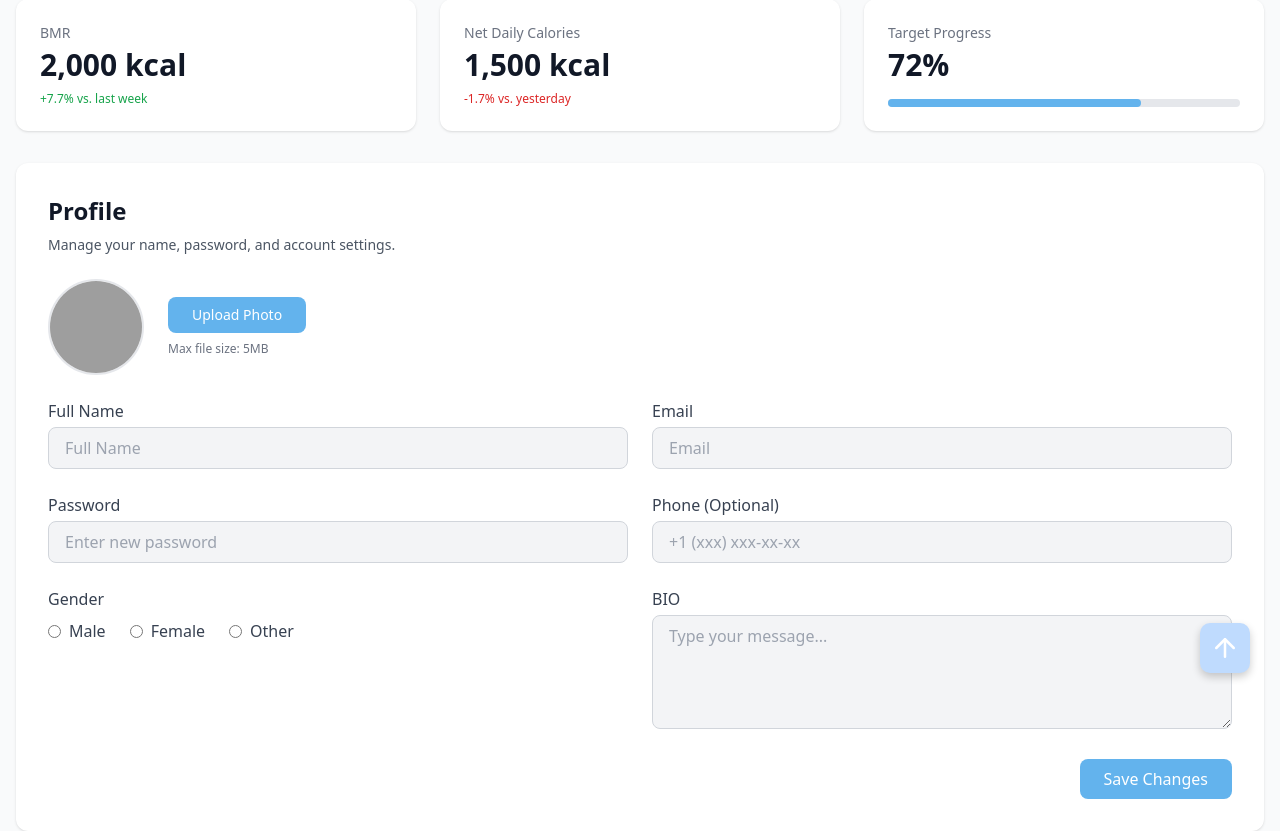
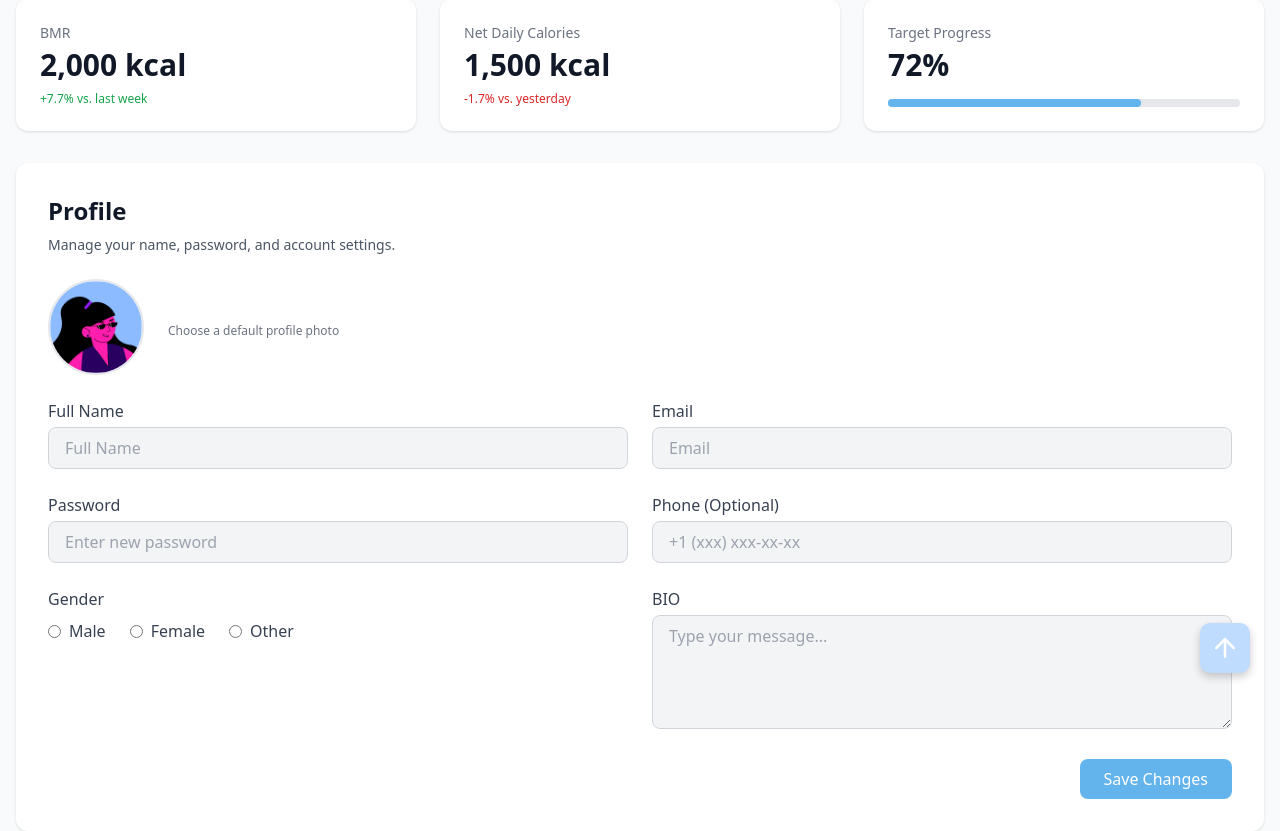
Before and after one commit to survivzhang/webTeam51, a Flask app: template app/templates/profile.html in a window 1280 px wide. Shown: the part 97-928 px from the top of the page. Run offline with Flask 3, Linux system fonts and the light colour scheme; the template is opened without the code that fills it, so the values that code supplies are empty; some libraries are stand-ins or nearby versions; grey boxes are pictures that could not be loaded.

Commit message:
Allow users to select a default profile photo

```diff
--- a/app/templates/profile.html
+++ b/app/templates/profile.html
@@ -33,28 +33,15 @@
     <input type="hidden" name="csrf_token" value="{{ csrf_token() }}">
     <div class="flex items-center space-x-6 mb-8">
       <img
-        src="{{ url_for('static', filename='profile_photos/' + current_user.photo if current_user.photo else 'default_profile.png') }}"
+        src="{{ url_for('static', filename='profile_photos/' + current_user.photo if current_user.photo else 'profile_photos/vibrent_1.png') }}"
         alt="Profile Photo"
         class="w-24 h-24 rounded-full object-cover border-2 border-gray-200"
         id="profile-photo-preview"
       />
       <div>
-        <input
-          type="file"
-          id="photo-upload"
-          name="photo"
-          accept="image/*"
-          class="hidden"
-          onchange="previewPhoto(event)"
-        />
-        <button
-          type="button"
-          onclick="document.getElementById('photo-upload').click()"
-          class="px-6 py-2 bg-cal-blue text-white text-sm font-medium rounded-lg hover:bg-cal-blue-dark focus:outline-none focus:ring-2 focus:ring-cal-blue"
-        >
-          Upload Photo
-        </button>
-        <p class="text-xs text-gray-500 mt-2">Max file size: 5MB</p>
+        <div id="default-photos" class="flex flex-wrap gap-4 mb-2"></div>
+        <input type="hidden" name="photo" id="selected-photo" value="{{ current_user.photo }}">
+        <p class="text-xs text-gray-500 mt-2">Choose a default profile photo</p>
       </div>
     </div>
 
@@ -168,15 +155,26 @@
 
 {% block scripts %}
 <script>
-function previewPhoto(event) {
-  const file = event.target.files[0];
-  if (file) {
-    const reader = new FileReader();
-    reader.onload = function(e) {
-      document.getElementById('profile-photo-preview').src = e.target.result;
-    }
-    reader.readAsDataURL(file);
-  }
-}
+fetch('/api/default-photos')
+  .then(res => res.json())
+  .then(data => {
+    const container = document.getElementById('default-photos');
+    data.photos.forEach(url => {
+      const img = document.createElement('img');
+      img.src = url;
+      img.className = 'w-16 h-16 rounded-full border-2 cursor-pointer';
+      img.onclick = () => {
+        document.getElementById('selected-photo').value = url.split('/').pop();
+        document.getElementById('profile-photo-preview').src = url;
+        document.querySelectorAll('#default-photos img').forEach(i => i.classList.remove('border-blue-500'));
+        img.classList.add('border-blue-500');
+      };
+      // Highlight the current photo
+      if (url.endsWith('/' + document.getElementById('selected-photo').value)) {
+        img.classList.add('border-blue-500');
+      }
+      container.appendChild(img);
+    });
+  });
 </script>
 {% endblock %}
```
